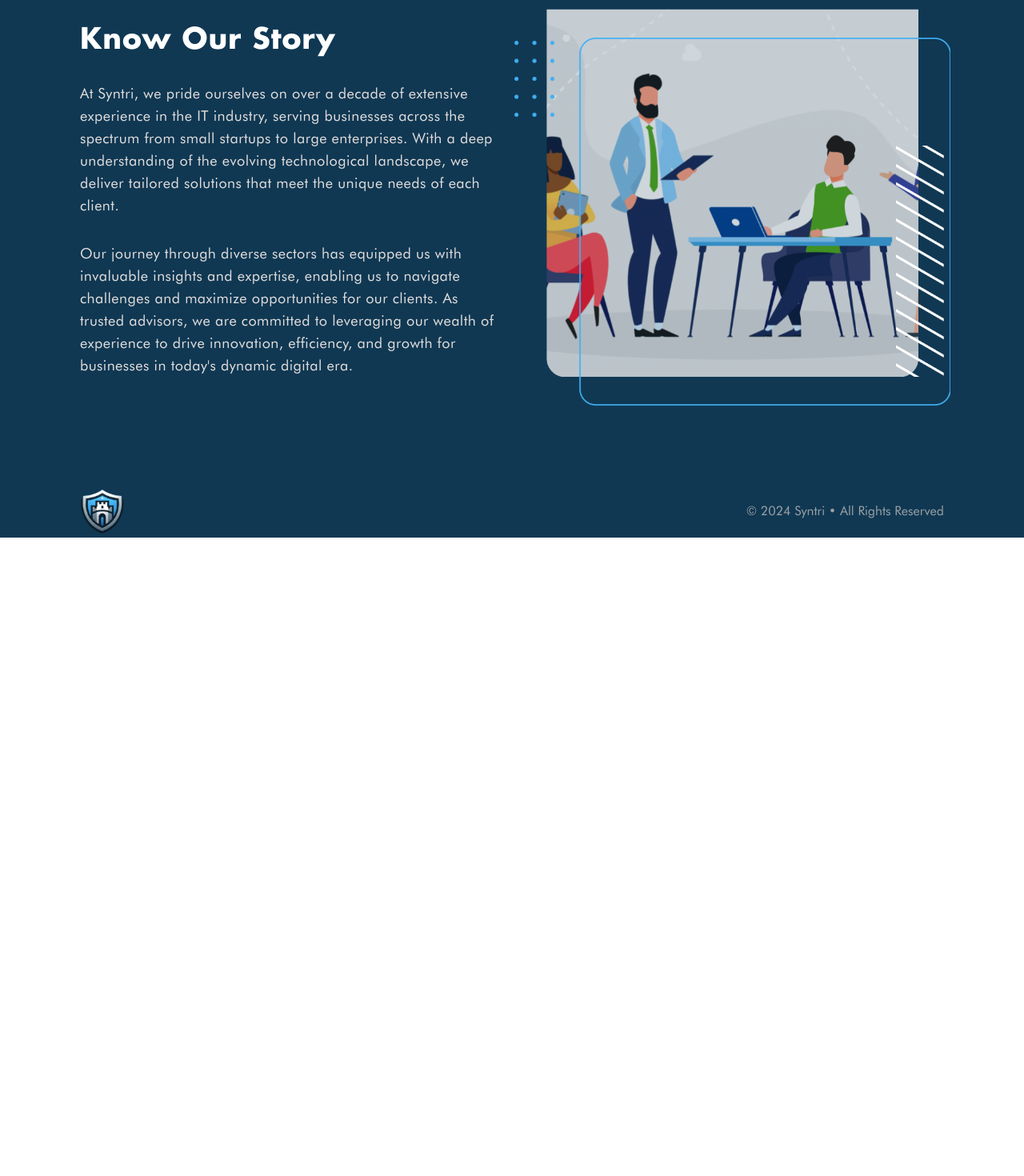
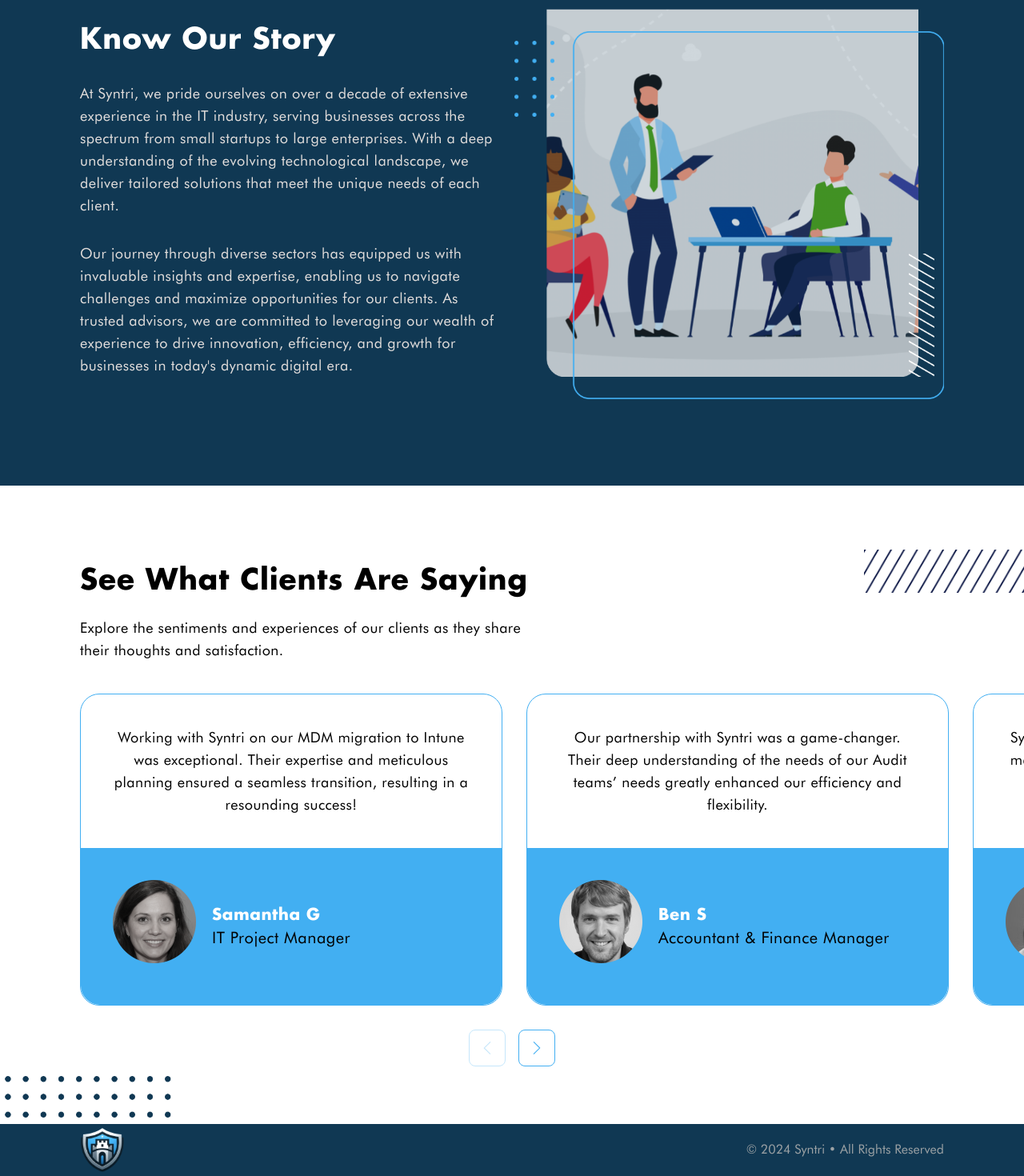
Before and after one commit to jennaly/syntri-landing, a Next.js app: page / in a window 1280 px wide. Shown: the part 2024-3494 px from the top of the page at 80% size. Before the commit the page ends 2696 px from the top, so only its background shows below. Built offline with nearby package versions, Linux system fonts and the light colour scheme.

Commit message:
feat: testimonials section base

```diff
--- /dev/null
+++ b/app/components/Testimonials.tsx
@@ -0,0 +1,168 @@
+"use client";
+
+import { motion } from "framer-motion";
+import Image from "next/image";
+import { useState } from "react";
+import { SlArrowRight, SlArrowLeft } from "react-icons/sl";
+
+import useMeasure from "react-use-measure";
+
+const BREAKPOINTS = {
+  sm: 640,
+  md: 768,
+  lg: 1024,
+  xl: 1440,
+};
+
+const Testimonials = () => {
+  const [ref, { width }] = useMeasure();
+  const [offset, setOffset] = useState(0);
+
+  const CARD_WIDTH = width >= BREAKPOINTS.md ? 528 : 350;
+  const MARGIN = width >= BREAKPOINTS.md ? 30 : 20;
+  const CARD_SIZE = CARD_WIDTH + MARGIN;
+
+  const CARD_BUFFER =
+    width > BREAKPOINTS.xl ? 3 : width > BREAKPOINTS.sm ? 2 : 1;
+
+  const CAN_SHIFT_LEFT = offset < 0;
+
+  const CAN_SHIFT_RIGHT =
+    Math.abs(offset) < CARD_SIZE * (testimonials.length - CARD_BUFFER);
+
+  const shiftLeft = () => {
+    if (!CAN_SHIFT_LEFT) {
+      return;
+    }
+
+    setOffset((pv) => (pv += CARD_SIZE));
+  };
+
+  const shiftRight = () => {
+    if (!CAN_SHIFT_RIGHT) {
+      return;
+    }
+
+    setOffset((pv) => (pv -= CARD_SIZE));
+  };
+
+  return (
+    <section
+      className="px-[24px] md:pl-[40px] md:pr-[0px] lg:pl-[80px] xl:pl-[100px] 2xl:pl-[0px]"
+      ref={ref}
+    >
+      <div className="relative overflow-hidden 2xl:w-full 2xl:justify-center 2xl:flex">
+        <div className="max-w-6xl pt-[40px] 2xl:max-w-fit">
+          <motion.div
+            animate={{
+              x: offset,
+            }}
+            transition={{
+              ease: "easeInOut",
+            }}
+            className="flex items-stretch"
+          >
+            {testimonials.map((testimonial, index) => {
+              return <Testimonial key={index} {...testimonial} />;
+            })}
+          </motion.div>
+        </div>
+      </div>
+      <div className="flex items-center justify-center w-full pt-[30px] pb-[40px] md:pr-[40px] lg:pr-[80px] xl:pr-[100px] 2xl:pr-[0px]">
+        <div className="flex items-center gap-4 text-secondary-blue mb-8">
+          <button
+            className={`rounded-lg  border border-secondary-blue bg-white p-[14px] text-2xl transition-opacity ${
+              CAN_SHIFT_LEFT ? "" : "opacity-30"
+            }`}
+            disabled={!CAN_SHIFT_LEFT}
+            onClick={shiftLeft}
+          >
+            <SlArrowLeft size={16} />
+          </button>
+          <button
+            className={`rounded-lg border border-secondary-blue bg-white p-[14px] text-2xl transition-opacity ${
+              CAN_SHIFT_RIGHT ? "" : "opacity-30"
+            }`}
+            disabled={!CAN_SHIFT_RIGHT}
+            onClick={shiftRight}
+          >
+            <SlArrowRight size={16} />
+          </button>
+        </div>
+      </div>
+    </section>
+  );
+};
+
+const Testimonial = ({
+  imgUrl,
+  imgWidth,
+  imgHeight,
+  clientName,
+  clientJobRole,
+  sentiment,
+}: TestimonialProps) => {
+  return (
+    <div
+      className={`relative shrink-0 cursor-pointer transition-transform hover:-translate-y-1 border border-secondary-blue flex flex-col justify-between rounded-3xl w-full mr-[20px] md:w-[528px] md:mr-[30px]`}
+    >
+      <p className="text-md lg:text-lg tracking-wide p-[40px] text-center">
+        {sentiment}
+      </p>
+      <div className="flex items-center gap-[20px] bg-secondary-blue p-[40px] rounded-b-3xl">
+        <Image
+          src={imgUrl}
+          height={imgHeight}
+          width={imgWidth}
+          className="mb-3 h-[104px] w-auto rounded-lg object-cover"
+          alt={`An image of ${clientName}, a happy client of Syntri`}
+        />
+        <div className="flex flex-col text-lg lg:text-xl tracking-wide">
+          <span className="font-bold text-primary-white">{clientName}</span>
+          <p>{clientJobRole}</p>
+        </div>
+      </div>
+    </div>
+  );
+};
+
+export default Testimonials;
+
+type TestimonialProps = {
+  imgUrl: string;
+  imgWidth: number;
+  imgHeight: number;
+  clientName: string;
+  clientJobRole: string;
+  sentiment: string;
+};
+
+const testimonials = [
+  {
+    imgUrl: "/assets/SamanthaG.png",
+    imgWidth: 104,
+    imgHeight: 104,
+    clientName: "Samantha G",
+    clientJobRole: "IT Project Manager",
+    sentiment:
+      "Working with Syntri on our MDM migration to Intune was exceptional. Their expertise and meticulous planning ensured a seamless transition, resulting in a resounding success!",
+  },
+  {
+    imgUrl: "/assets/BenS.png",
+    imgWidth: 104,
+    imgHeight: 104,
+    clientName: "Ben S",
+    clientJobRole: "Accountant & Finance Manager",
+    sentiment:
+      "Our partnership with Syntri was a game-changer. Their deep understanding of the needs of our Audit teams’ needs greatly enhanced our efficiency and flexibility.",
+  },
+  {
+    imgUrl: "/assets/Lindsey C.png",
+    imgWidth: 104,
+    imgHeight: 104,
+    clientName: "Lindsey C",
+    clientJobRole: "Human Resources Manager",
+    sentiment:
+      "Syntri transformed our policy enforcement. As an HR manager, I struggled with employee compliance, but their expert solutions streamlined the process effortlessly.",
+  },
+];
--- a/app/page.tsx
+++ b/app/page.tsx
@@ -1,6 +1,7 @@
 import Image from "next/image";
 import Values from "./components/Values";
 import Services from "./components/Services";
+import Testimonials from "./components/Testimonials";
 
 export default function Home() {
   return (
@@ -94,14 +95,14 @@
             width={722}
             height={168}
             alt="Illustration of dots"
-            className="w-[200px] xl:w-[230px] object-contain"
+            className="w-[180px] xl:w-[230px] object-contain"
           />
           <Image
             src="/assets/Services-Vector-Dots.png"
             width={722}
             height={168}
             alt="Illustration of dots"
-            className="ml-[10px] w-[200px] xl:w-[230px] object-contain hidden xl:inline"
+            className="ml-[10px] xl:w-[230px] object-contain hidden xl:inline"
           />
         </div>
 
@@ -122,15 +123,15 @@
 
       <section id="our-story" className="bg-primary-blue w-full">
         <div className="max-w-[1440px] mx-auto flex flex-col py-[48px] xl:pt-[100px] xl:pb-[136px] px-[24px] md:px-[40px] lg:px-[80px] xl:px-[100px] text-primary-white">
-          <div className="flex flex-col md:flex-row md:gap-[32px] lg:gap-[44px] xl:justify-between">
-            <div className="md:hidden mx-auto my-[24px]">
-              <div className="relative">
+          <div className="flex flex-col md:flex-row-reverse md:gap-[32px] lg:gap-[44px] xl:justify-between">
+            <div className="md:w-[52%] xl:w-[46%] my-auto">
+              <div className="px-8 md:pr-8 md:pl-0 relative w-full h-full">
                 <Image
                   src="/assets/Our-Story.png"
                   width={300}
                   height={293}
                   alt="Illustration of an IT employee working"
-                  className="rounded-b-[18px]"
+                  className="w-full"
                 />
 
                 <Image
@@ -138,14 +139,23 @@
                   width={140}
                   height={92}
                   alt="Dots vector"
-                  className="absolute -top-6 -left-7"
+                  className="absolute -top-6 left-2 w-[135px] md:-top-10 md:-left-8 md:w-[140px] lg:hidden "
                 />
+
+                <Image
+                  src="/assets/Our-Story-Vector-Dots.png"
+                  width={140}
+                  height={92}
+                  alt="Dots vector"
+                  className="absolute -left-7 top-10 xl:-left-10 xl:top-10 lg:w-[10%] hidden lg:inline-block"
+                />
+
                 <Image
                   src="/assets/Hero-Vector-Rectangle.png"
-                  width={356}
-                  height={354}
+                  width={300}
+                  height={293}
                   alt="Rectangle vector"
-                  className="absolute top-7 left-6 w-full h-full"
+                  className="absolute w-full h-full top-7 left-8 px-8 md:pr-8 md:pl-0"
                 />
 
                 <Image
@@ -153,13 +163,12 @@
                   width={280}
                   height={58}
                   alt="Rectangle vector"
-                  className="absolute -right-5 bottom-0 z-10 w-[30px]"
+                  className="absolute right-2 bottom-0 z-10 w-[32px] md:right-3"
                 />
               </div>
             </div>
-
-            <div className="flex flex-col gap-[32px] pt-[44px] pb-[12px] lg:py-[50px] text-center md:w-[48%] md:text-left xl:justify-end xl:py-0 max-h-[550px]">
-              <h2 className="mx-auto lg:mx-0 text-3xl xl:text-4xl font-bold tracking-wide max-w-[500px]">
+            <div className="flex flex-col gap-[32px] pb-[12px] mt-[10px] py-[50px] md:mt-[0] md:py-[0] text-center md:w-[48%] md:text-left xl:justify-end max-h-[550px]">
+              <h2 className="mx-auto md:mx-0 text-3xl xl:text-4xl font-bold tracking-wide max-w-[500px]">
                 Know Our Story
               </h2>
               <p className="text-md lg:text-lg tracking-wide text-primary-grey">
@@ -179,44 +188,38 @@
                 businesses in today's dynamic digital era.
               </p>
             </div>
-
-            <div className="hidden md:inline md:w-[52%] xl:w-[46%]">
-              <div className="pr-6 xl:pr-8 relative w-full h-full">
-                <Image
-                  src="/assets/Our-Story.png"
-                  width={300}
-                  height={293}
-                  alt="Illustration of an IT employee working"
-                  className="w-full h-full object-cover object-center rounded-b-[18px]"
-                />
-
-                <Image
-                  src="/assets/Our-Story-Vector-Dots.png"
-                  width={140}
-                  height={92}
-                  alt="Dots vector"
-                  className="absolute top-10 -left-7 xl:-left-10 xl:top-10 xl:w-[10%]"
-                />
-
-                <Image
-                  src="/assets/Hero-Vector-Rectangle.png"
-                  width={356}
-                  height={354}
-                  alt="Rectangle vector"
-                  className="pr-6 xl:pr-8 absolute top-7 left-6 xl:left-10 xl:top-9 w-full h-full"
-                />
-
-                <Image
-                  src="/assets/Our-Story-Vector-Stripes.png"
-                  width={280}
-                  height={58}
-                  alt="Rectangle vector"
-                  className="absolute -right-0 bottom-0 z-10 w-[60px]"
-                />
-              </div>
-            </div>
           </div>
         </div>
+      </section>
+
+      <section id="testimonials" className="relative">
+        <div className="max-w-[1440px] mx-auto px-[24px] md:px-[40px] lg:px-[80px] xl:px-[100px] pt-[48px] xl:pt-[100px]">
+          <div className="max-w-[570px]  text-center md:text-left flex flex-col gap-[24px]">
+            <h2 className="text-3xl xl:text-4xl font-bold tracking-wide">
+              See What Clients Are Saying
+            </h2>
+            <p className="text-md lg:text-lg tracking-wide">
+              Explore the sentiments and experiences of our clients as they
+              share their thoughts and satisfaction.
+            </p>
+          </div>
+        </div>
+        <Testimonials />
+        <Image
+          src="/assets/Services-Vector-Dots.png"
+          width={722}
+          height={168}
+          alt="Illustration of dots"
+          className="absolute bottom-2 -left-4 w-[180px] md:w-[200px] xl:w-[230px] object-contain"
+        />
+
+        <Image
+          src="/assets/Testimonials-Vector-Rectangle.png"
+          width={856}
+          height={232}
+          alt="Illustration of stripes"
+          className="absolute top-0 md:top-0 lg:top-10 xl:top-20 right-0 w-[150px] xl:w-[200px] object-contain"
+        />
       </section>
     </main>
   );
```
